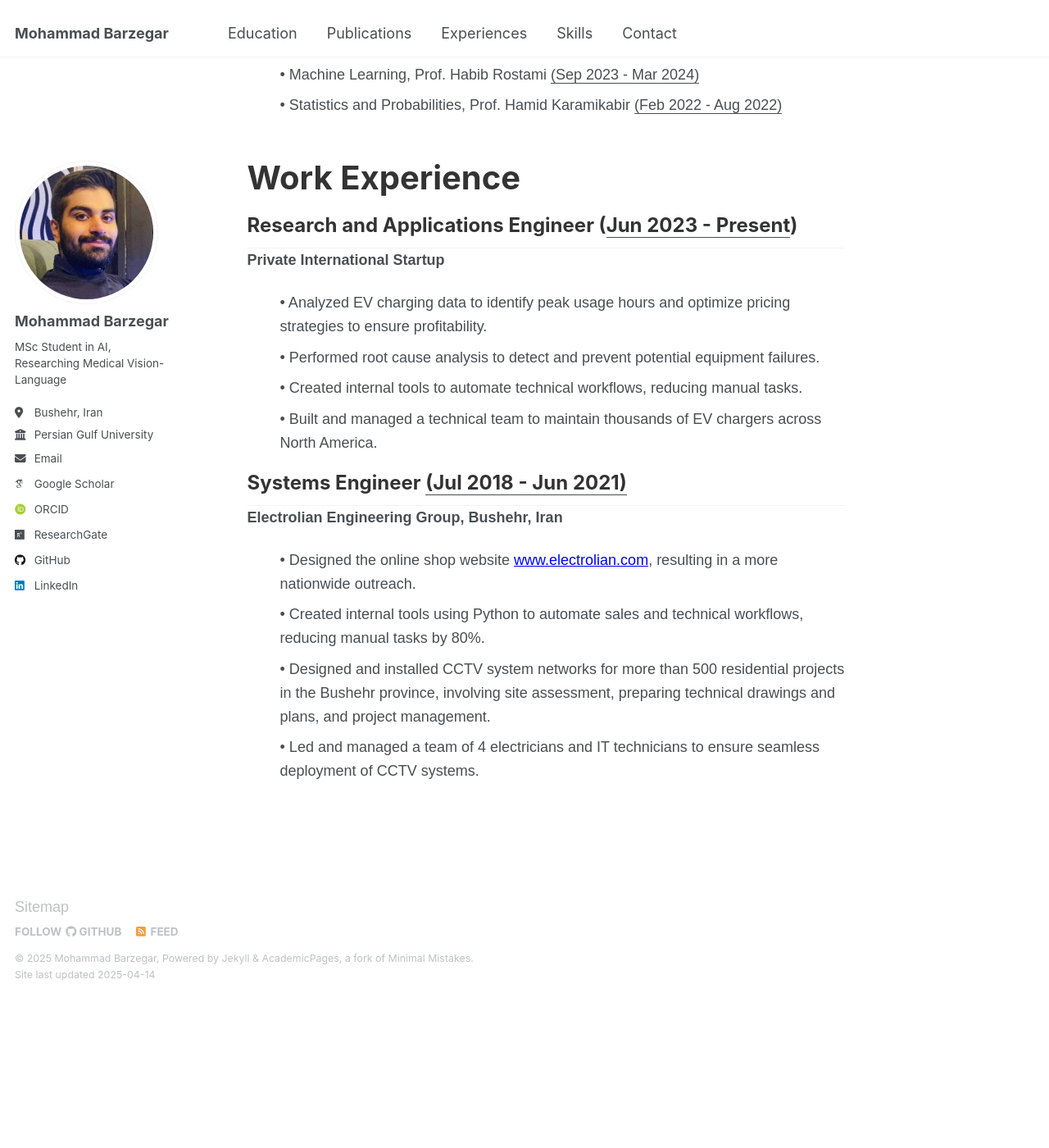
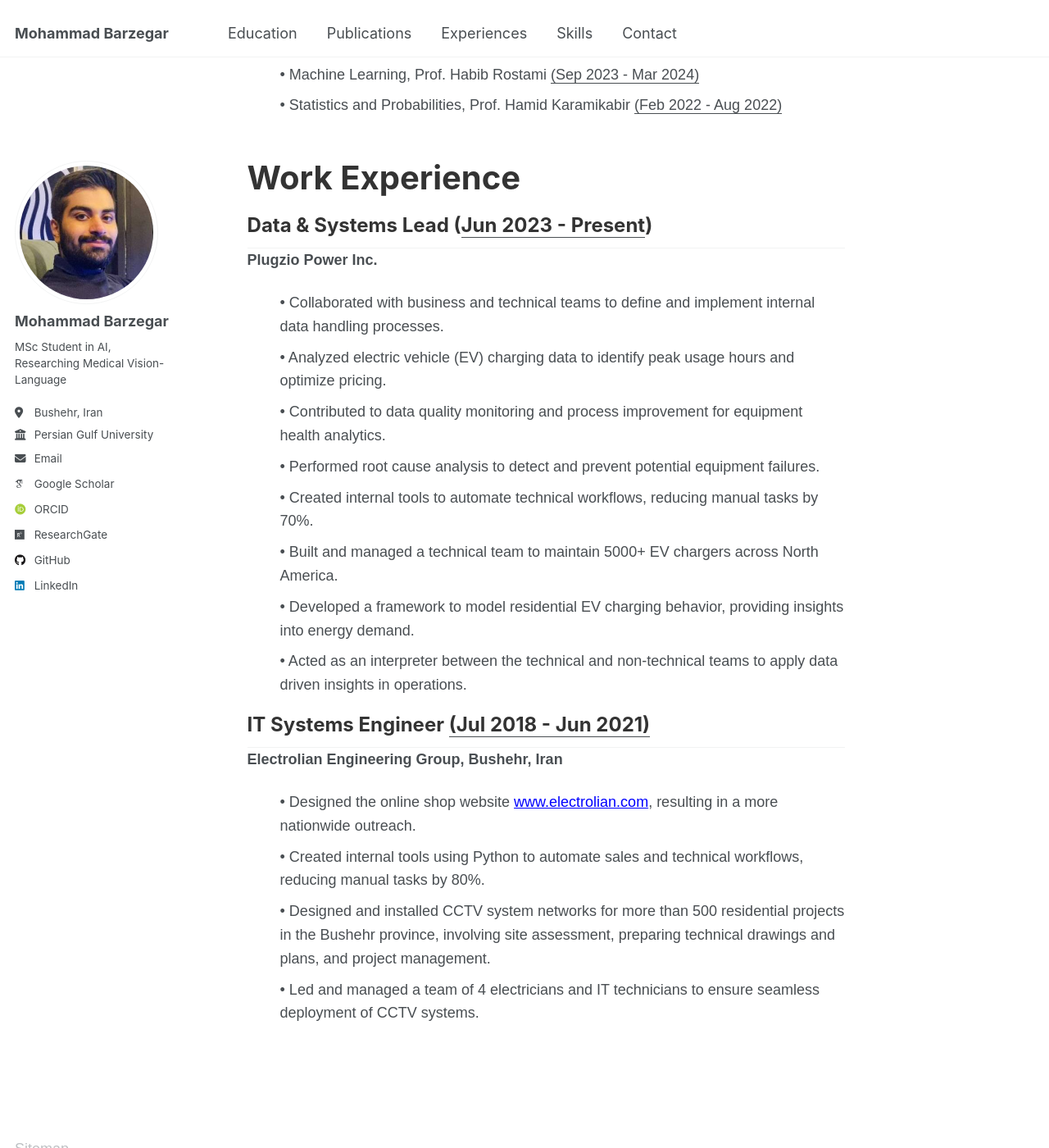
Before and after one commit to mbrz97/mbrz97.github.io, a Jekyll site: the page built from _pages/experiences.html, in a window 1280 px wide and 1400 px high, scrolled down 928 px. Shown: the whole window at 82% size. Built offline with Jekyll 4.4.1, drawn with Linux system fonts in a browser that asks for light colours; some web fonts are replaced; before the commit the page ends 2145 px from its top, so only the background shows below that.

Commit message:
Update experiences.html

```diff
--- a/_pages/experiences.html
+++ b/_pages/experiences.html
@@ -96,18 +96,23 @@ author_profile: true
         <h1>Work Experience</h1>
 
         <div class="experience">
-            <h2>Research and Applications Engineer (<u>Jun 2023 - Present</u>)</h2>
-            <p><strong>Private International Startup</strong></p>
+            <h2>Data & Systems Lead (<u>Jun 2023 - Present</u>)</h2>
+            <p><strong>Plugzio Power Inc.</strong></p>
             <ul>
-                <li>• Analyzed EV charging data to identify peak usage hours and optimize pricing strategies to ensure profitability.</li>
-                <li>• Performed root cause analysis to detect and prevent potential equipment failures.</li>
-                <li>• Created internal tools to automate technical workflows, reducing manual tasks.</li>
-                <li>• Built and managed a technical team to maintain thousands of EV chargers across North America.</li>
+                <li>• Collaborated with business and technical teams to define and implement internal data handling processes.</li>
+<li>• Analyzed electric vehicle (EV) charging data to identify peak usage hours and optimize pricing.</li>
+<li>• Contributed to data quality monitoring and process improvement for equipment health analytics.</li>
+<li>• Performed root cause analysis to detect and prevent potential equipment failures.</li>
+<li>• Created internal tools to automate technical workflows, reducing manual tasks by 70%.</li>
+<li>• Built and managed a technical team to maintain 5000+ EV chargers across North America.</li>
+<li>• Developed a framework to model residential EV charging behavior, providing insights into energy demand.</li>
+<li>• Acted as an interpreter between the technical and non-technical teams to apply data driven insights in operations.</li>
+
             </ul>
         </div>
 
         <div class="experience">
-            <h2>Systems Engineer <u>(Jul 2018 - Jun 2021)</u></h2>
+            <h2>IT Systems Engineer <u>(Jul 2018 - Jun 2021)</u></h2>
             <p><strong>Electrolian Engineering Group, Bushehr, Iran</strong></p>
 
             <ul>
```
